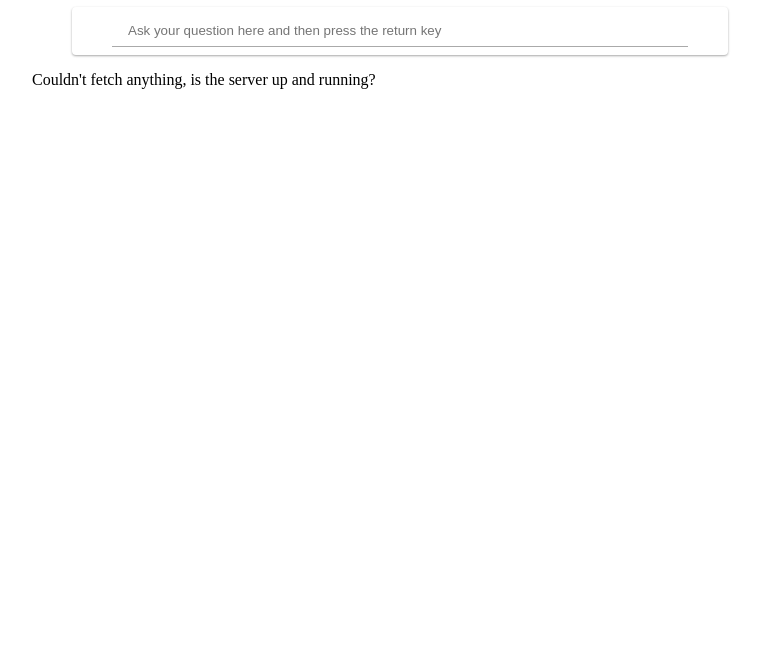
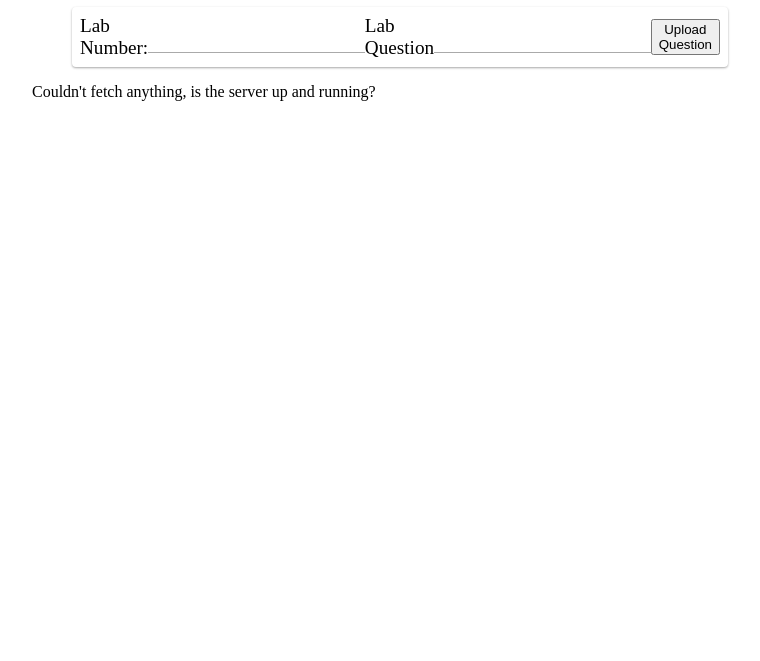
Before and after one commit to JamesGrom/QueueManager, a website: page static/htmlFiles/labq.html in a window 1280 px wide. Shown: the part 139-800 px from the top of the page, without its empty margins (288-1048 px from the left). Drawn offline with Linux system fonts and the light colour scheme; no server answers.

Commit message:
added textbox for lab number

```diff
--- a/static/htmlFiles/labq.html
+++ b/static/htmlFiles/labq.html
@@ -15,10 +15,18 @@
             </header>
             <ul>
                 <li>
-                    <input placeholder='Ask your question here and then press the return key'></input>
+
+                    <label for="labNum"> Lab Number:</label>
+                    <input type="text" id="labNum" name="labNum" value="">
+                    <label for="labQs" >Lab Question</label>
+                    <input type="text" id="labQs" name="labQs" value="">
+                    <div id="ButtonPlacement">
+                        <button id='ResourceButton'> Upload Question </button>
+                    </div>
                 </li>
             </ul>
         </main>
+
         <template id='question'>
             <li>
                 <div class='arrow-container'>
--- a/static/javascriptFiles/labq.js
+++ b/static/javascriptFiles/labq.js
@@ -65,6 +65,7 @@ const sendNewQuestion = (text) => {
     method: "POST",
     body: JSON.stringify({
       question: text,
+      labNumber: text,
     }),
   })
     .catch(() => {
```
